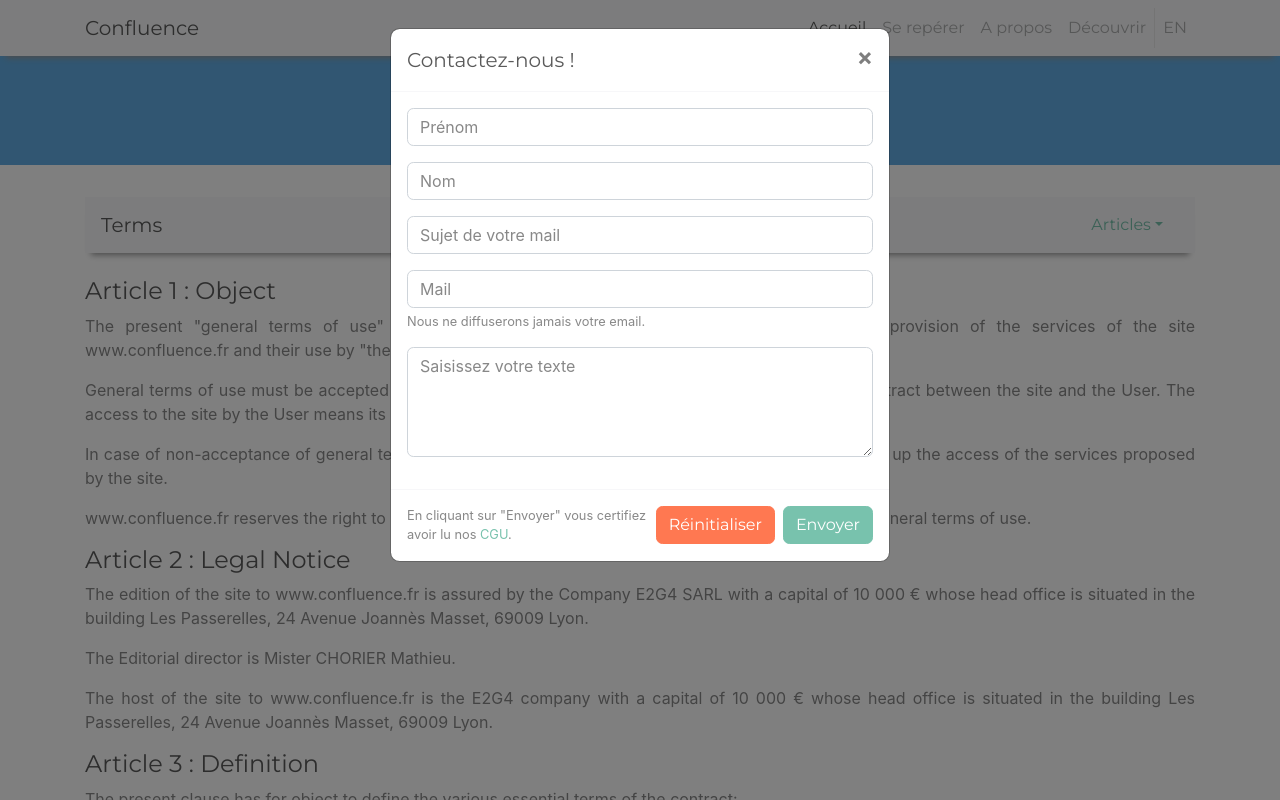
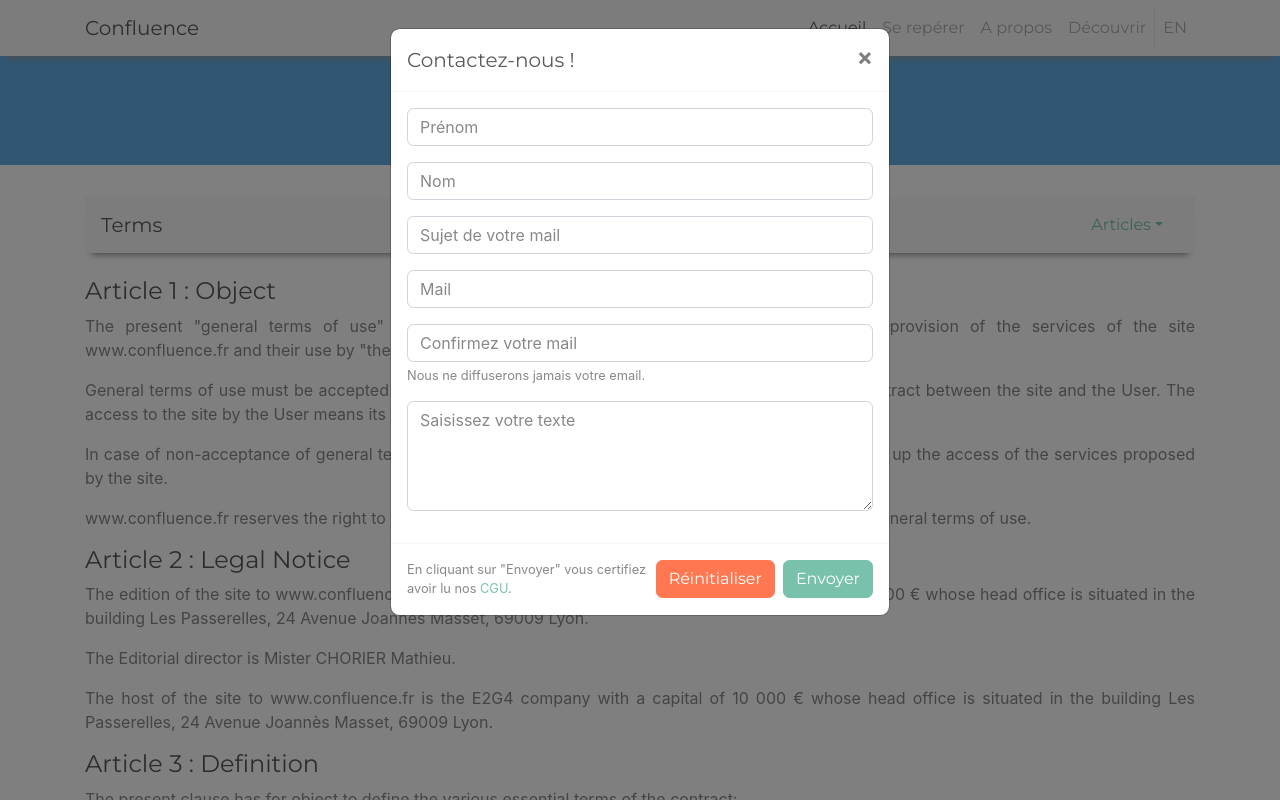
Before and after one commit to JulienRAVIA/Confluence, a PHP site: template src/templates/cgu_en.html.twig in a window 1280 px wide, after a click on "Contact". Run offline with PHP 8.4, Linux system fonts and the light colour scheme; the template is opened without the code that fills it, so the values that code supplies are empty; some libraries are stand-ins or nearby versions.

Commit message:
ADD - Formulaire de contact : Champ vérification email

```diff
--- a/src/templates/includes/contact.html.twig
+++ b/src/templates/includes/contact.html.twig
@@ -20,7 +20,10 @@
           </div>
           <div class="form-group">
             <input type="email" class="form-control" id="field_email_address" placeholder="Mail" name="email_address" aria-describedby="emailHelp" required>
-            <small id="emailHelp" class="form-text text-muted">Nous ne diffuserons jamais votre email.</small>
+          </div>
+          <div class="form-group">
+            <input type="email" class="form-control" id="field_email_address_checkup" placeholder="Confirmez votre mail" name="email_address_checkup" aria-describedby="emailHelpCheckup" required>
+            <small id="emailHelpCheckup" class="form-text text-muted">Nous ne diffuserons jamais votre email.</small>
           </div>
           <div class="form-group">
             <textarea class="form-control" id="field_message" name="message" placeholder="Saisissez votre texte" rows="4" required></textarea>
```
